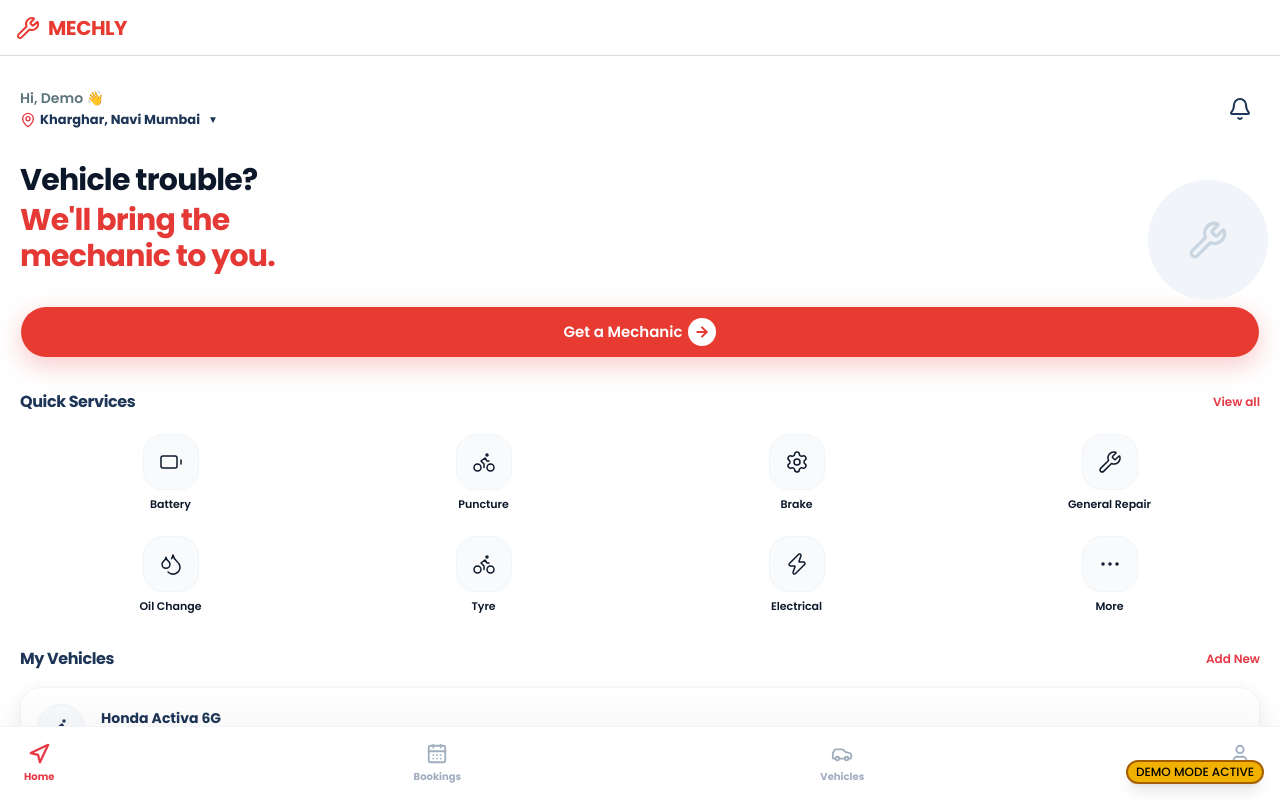
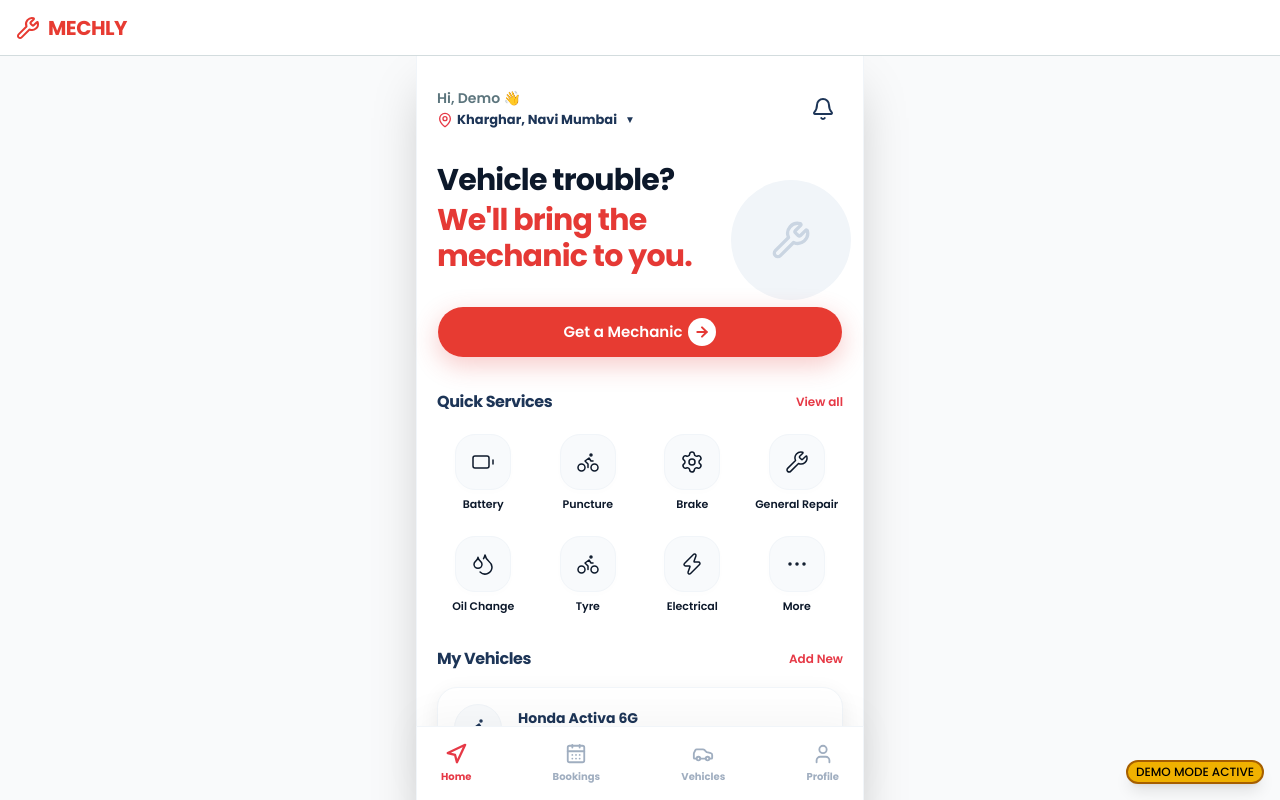
Before and after one commit to codingwithali72/Mechly, a Next.js app: page /home in a window 1280 px wide. Shown: the top 800 px of the page. Built offline with nearby package versions, Linux system fonts and the light colour scheme.

Commit message:
Fix absolute positioning blocking clicks and restore mobile layout dimensions

```diff
--- a/src/app/(customer)/home/page.tsx
+++ b/src/app/(customer)/home/page.tsx
@@ -16,7 +16,7 @@ const SERVICES = [
 
 export default function CustomerHome() {
   return (
-    <div className="bg-white min-h-screen text-[#1D3557] pb-24 font-sans selection:bg-[#E63946] selection:text-white">
+    <div className="bg-white min-h-screen text-[#1D3557] pb-24 font-sans selection:bg-[#E63946] selection:text-white max-w-md mx-auto md:border-x border-slate-100 shadow-2xl relative">
 
       {/* Header */}
       <header className="flex justify-between items-center px-5 pt-8 pb-4">
@@ -47,14 +47,14 @@ export default function CustomerHome() {
           </div>
 
           {/* Mock Illustration Placeholder (absolute right) */}
-          <div className="absolute right-0 top-0 bottom-14 w-[35%] flex items-center justify-end">
+          <div className="absolute right-0 top-0 bottom-14 w-[35%] flex items-center justify-end pointer-events-none">
              {/* This circle mocks the mechanic illustration bounds */}
             <div className="h-[120px] w-[120px] bg-slate-100 rounded-full flex items-center justify-center -mr-2 mt-4">
               <Wrench className="h-10 w-10 text-slate-300" />
             </div>
           </div>
 
-          <div className="mt-8">
+          <div className="mt-8 relative z-10">
             <Link href="/book/problem?mode=scheduled" className={buttonVariants({ size: "lg" }) + " w-full h-[52px] rounded-full bg-[#E53935] hover:bg-[#d32f2f] text-white font-semibold text-[15px] flex justify-between items-center px-6 shadow-[0_8px_25px_rgba(229,57,53,0.25)]"}>
               Get a Mechanic
               <div className="h-7 w-7 bg-white rounded-full flex items-center justify-center">
@@ -127,7 +127,7 @@ export default function CustomerHome() {
       </main>
 
       {/* Fixed Bottom Navigation exactly matching mockup */}
-      <nav className="fixed bottom-0 left-0 right-0 bg-white border-t border-slate-100 px-6 py-4 pb-safe flex justify-between items-center shadow-[0_-10px_40px_rgb(0,0,0,0.04)] z-50">
+      <nav className="fixed bottom-0 left-0 right-0 bg-white border-t border-slate-100 px-6 py-4 pb-safe flex justify-between items-center shadow-[0_-10px_40px_rgb(0,0,0,0.04)] z-50 max-w-md mx-auto md:border-x">
         <Link href="/home" className="flex flex-col items-center text-[#E63946] gap-1 relative">
           <Navigation className="h-[22px] w-[22px]" strokeWidth={2.5} />
           <span className="text-[10px] font-bold">Home</span>
```
